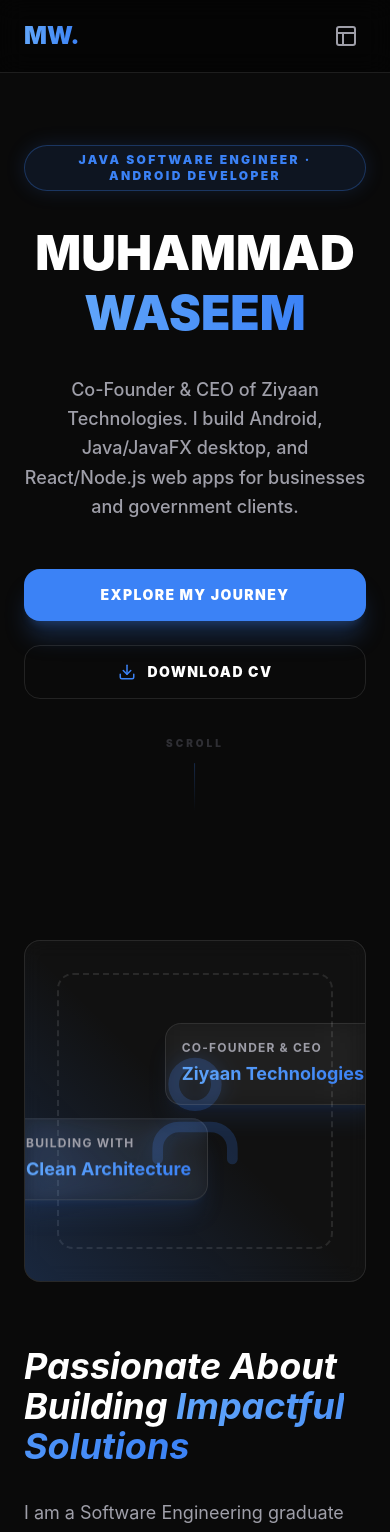
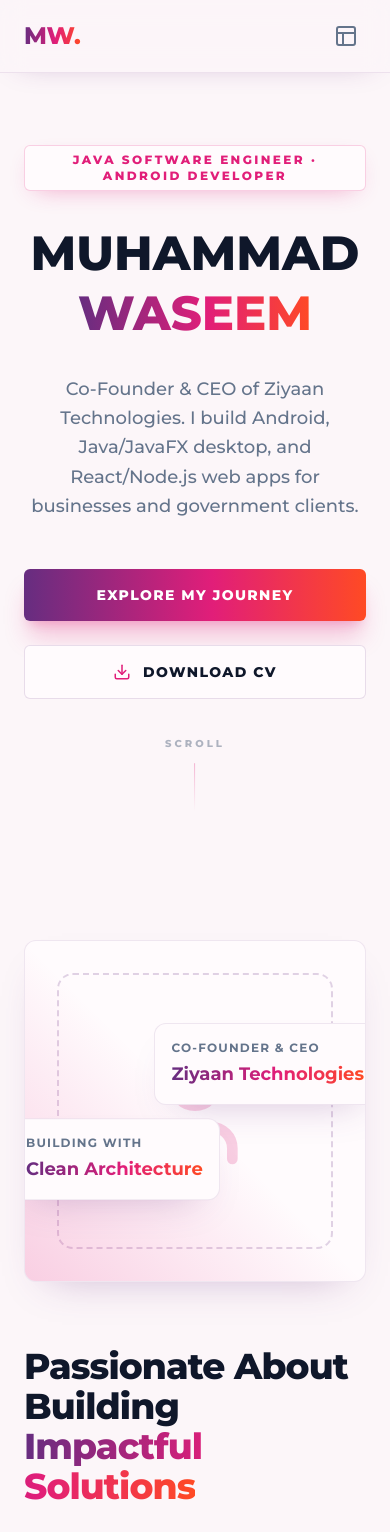
Before and after one commit to WaseemAyan/Portfolio, a React (Vite) app: page / in a window 390 px wide. Shown: the top 1532 px of the page. Built offline with nearby package versions, Linux system fonts and the light colour scheme.

Commit message:
Little little updates

```diff
--- a/index.html
+++ b/index.html
@@ -7,7 +7,7 @@
     <meta name="viewport" content="width=device-width, initial-scale=1.0" />
     <link rel="preconnect" href="https://fonts.googleapis.com" />
     <link rel="preconnect" href="https://fonts.gstatic.com" crossorigin />
-    <link href="https://fonts.googleapis.com/css2?family=Outfit:wght@800&display=swap" rel="stylesheet" />
+    <link href="https://fonts.googleapis.com/css2?family=Montserrat:wght@400;500;600;700;800&display=swap" rel="stylesheet" />
     <title>protfolio</title>
   </head>
   <body>
--- a/src/App.tsx
+++ b/src/App.tsx
@@ -10,11 +10,11 @@ import { Github, Linkedin, Mail, Download, Layout, Sparkles } from 'lucide-react
 
 function App() {
   return (
-    <div className="relative min-h-screen text-white bg-[#0a0a0a]">
+    <div className="relative min-h-screen text-ink bg-background">
       <StarField />
 
       {/* Navigation */}
-      <nav className="fixed top-0 left-0 right-0 z-50 flex items-center justify-between px-6 md:px-12 py-4 bg-black/50 backdrop-blur-md border-b border-white/10">
+      <nav className="fixed top-0 left-0 right-0 z-50 flex items-center justify-between px-6 md:px-12 py-4 bg-background/80 backdrop-blur-md border-b border-secondary/10 shadow-[0_8px_30px_-20px_rgba(102,45,128,0.4)]">
         <h1 className="text-2xl font-black text-gradient">MW.</h1>
         <div className="hidden md:flex gap-8 text-xs font-bold uppercase tracking-widest">
           <a href="#about" className="hover:text-primary transition-colors">About</a>
@@ -26,13 +26,18 @@ function App() {
             Say Hello <Sparkles size={12} />
           </a>
         </div>
-        <button className="md:hidden p-2 text-zinc-400">
+        <button className="md:hidden p-2 text-muted">
           <Layout size={24} />
         </button>
       </nav>
 
       {/* Hero Section */}
-      <section className="relative flex flex-col items-center justify-center min-h-screen px-6 text-center">
+      <section className="relative flex flex-col items-center justify-center min-h-screen px-6 text-center overflow-hidden">
+        <div aria-hidden className="pointer-events-none absolute inset-0 -z-10">
+          <div className="absolute -top-32 -left-40 w-[36rem] h-[36rem] rounded-full bg-primary/15 blur-3xl" />
+          <div className="absolute top-1/3 -right-40 w-[32rem] h-[32rem] rounded-full bg-secondary/15 blur-3xl" />
+          <div className="absolute -bottom-40 left-1/3 w-[28rem] h-[28rem] rounded-full bg-accent/10 blur-3xl" />
+        </div>
         <motion.div
           initial={{ opacity: 0, y: 30 }}
           animate={{ opacity: 1, y: 0 }}
@@ -43,7 +48,7 @@ function App() {
             initial={{ opacity: 0, scale: 0.8 }}
             animate={{ opacity: 1, scale: 1 }}
             transition={{ duration: 0.5, delay: 0.2 }}
-            className="inline-block px-5 py-1.5 mb-8 text-xs font-black tracking-[0.2em] uppercase border border-primary/30 bg-primary/10 text-primary rounded-full shadow-[0_0_20px_rgba(59,130,246,0.15)]"
+            className="inline-block px-5 py-1.5 mb-8 text-xs font-black tracking-[0.2em] uppercase border border-primary/20 bg-surface text-primary rounded-md shadow-[0_8px_24px_-12px_rgba(225,30,121,0.45)]"
           >
             Java Software Engineer · Android Developer
           </motion.div>
@@ -51,14 +56,14 @@ function App() {
             MUHAMMAD<br />
             <span className="text-gradient">WASEEM</span>
           </h1>
-          <p className="text-lg md:text-xl text-zinc-400 mb-12 max-w-2xl mx-auto leading-relaxed font-medium">
+          <p className="text-lg md:text-xl text-muted mb-12 max-w-2xl mx-auto leading-relaxed font-medium">
             Co-Founder &amp; CEO of Ziyaan Technologies. I build Android, Java/JavaFX desktop, and React/Node.js web apps for businesses and government clients.
           </p>
           <div className="flex flex-col sm:flex-row items-center justify-center gap-6">
-            <a href="#contact" className="w-full sm:w-auto px-10 py-4 font-black uppercase tracking-widest text-sm text-white bg-primary rounded-2xl hover:bg-secondary transition-all shadow-xl shadow-primary/25 hover:translate-y-[-2px]">
+            <a href="#contact" className="w-full sm:w-auto px-10 py-4 font-black uppercase tracking-widest text-sm text-white bg-brand rounded-md hover:brightness-110 transition-all shadow-xl shadow-primary/25 hover:translate-y-[-2px]">
               Explore My Journey
             </a>
-            <a href={`${import.meta.env.BASE_URL}Muhammad-Waseem-CV.pdf`} download className="w-full sm:w-auto flex items-center justify-center gap-3 px-10 py-4 font-black uppercase tracking-widest text-sm text-white border border-white/10 rounded-2xl hover:bg-white/5 transition-all text-center">
+            <a href={`${import.meta.env.BASE_URL}Muhammad-Waseem-CV.pdf`} download className="w-full sm:w-auto flex items-center justify-center gap-3 px-10 py-4 font-black uppercase tracking-widest text-sm text-ink bg-surface border border-secondary/15 rounded-md hover:border-primary/30 transition-all text-center">
               <Download size={18} className="text-primary shrink-0" />
               Download CV
             </a>
@@ -71,8 +76,8 @@ function App() {
           transition={{ duration: 3, repeat: Infinity }}
           className="absolute bottom-10 left-1/2 -translate-x-1/2 flex flex-col items-center gap-3"
         >
-          <span className="text-[10px] font-black uppercase tracking-[0.3em] text-zinc-600">Scroll</span>
-          <div className="w-[1px] h-12 bg-gradient-to-b from-primary/50 to-transparent" />
+          <span className="text-[10px] font-black uppercase tracking-[0.3em] text-muted">Scroll</span>
+          <div className="w-[1px] h-12 bg-gradient-to-b from-primary/60 to-transparent" />
         </motion.div>
       </section>
 
@@ -84,12 +89,12 @@ function App() {
       <Contact />
 
       {/* Footer */}
-      <footer className="py-12 px-6 border-t border-white/5 bg-zinc-950/50">
+      <footer className="py-12 px-6 bg-plum">
         <div className="max-w-6xl mx-auto flex items-center justify-center">
           <div className="flex items-center gap-6">
-            <a href="https://www.linkedin.com/in/muhammad-waseem-a5191038a/" className="text-zinc-500 hover:text-primary transition-colors" target="_blank" rel="noopener noreferrer"><Linkedin size={20} /></a>
-            <a href="https://github.com/WaseemAyan" className="text-zinc-500 hover:text-primary transition-colors" target="_blank" rel="noopener noreferrer"><Github size={20} /></a>
-            <a href="mailto:muhammadwaseem92123@gmail.com" className="text-zinc-500 hover:text-primary transition-colors"><Mail size={20} /></a>
+            <a href="https://www.linkedin.com/in/muhammad-waseem-a5191038a/" className="text-white/60 hover:text-primary transition-colors" target="_blank" rel="noopener noreferrer"><Linkedin size={20} /></a>
+            <a href="https://github.com/WaseemAyan" className="text-white/60 hover:text-primary transition-colors" target="_blank" rel="noopener noreferrer"><Github size={20} /></a>
+            <a href="mailto:muhammadwaseem92123@gmail.com" className="text-white/60 hover:text-primary transition-colors"><Mail size={20} /></a>
           </div>
         </div>
       </footer>
--- a/src/components/About.tsx
+++ b/src/components/About.tsx
@@ -14,7 +14,7 @@ export const About = () => {
                     >
                         <div className="aspect-square glass-card rounded-3xl p-8 relative overflow-hidden group">
                             <div className="absolute inset-0 bg-gradient-to-tr from-primary/20 via-transparent to-transparent group-hover:scale-110 transition-transform duration-700" />
-                            <div className="h-full w-full rounded-2xl border-2 border-dashed border-white/10 flex items-center justify-center">
+                            <div className="h-full w-full rounded-2xl border-2 border-dashed border-secondary/20 flex items-center justify-center">
                                 <User className="w-32 h-32 text-primary opacity-20" />
                             </div>
 
@@ -24,7 +24,7 @@ export const About = () => {
                                 transition={{ duration: 3, repeat: Infinity, delay: 0.5 }}
                                 className="absolute -right-4 top-1/4 glass-card p-4 border border-primary/20 shadow-xl shadow-primary/10"
                             >
-                                <p className="text-xs text-zinc-400 font-bold uppercase tracking-widest mb-1">Co-Founder &amp; CEO</p>
+                                <p className="text-xs text-muted font-bold uppercase tracking-widest mb-1">Co-Founder &amp; CEO</p>
                                 <p className="text-lg font-bold text-gradient">Ziyaan Technologies</p>
                             </motion.div>
 
@@ -33,7 +33,7 @@ export const About = () => {
                                 transition={{ duration: 4, repeat: Infinity }}
                                 className="absolute -left-4 bottom-1/4 glass-card p-4 border border-primary/20 shadow-xl shadow-primary/10"
                             >
-                                <p className="text-xs text-zinc-400 font-bold uppercase tracking-widest mb-1">Building with</p>
+                                <p className="text-xs text-muted font-bold uppercase tracking-widest mb-1">Building with</p>
                                 <p className="text-lg font-bold text-gradient">Clean Architecture</p>
                             </motion.div>
                         </div>
@@ -44,8 +44,8 @@ export const About = () => {
                         whileInView={{ opacity: 1, x: 0 }}
                         viewport={{ once: true }}
                     >
-                        <h2 className="text-4xl md:text-5xl font-bold mb-8 italic">Passionate About Building <span className="text-gradient">Impactful Solutions</span></h2>
-                        <p className="text-zinc-400 text-lg leading-relaxed mb-8">
+                        <h2 className="text-4xl md:text-5xl font-extrabold mb-8 tracking-tight">Passionate About Building <span className="text-gradient">Impactful Solutions</span></h2>
+                        <p className="text-muted text-lg leading-relaxed mb-8">
                             I am a Software Engineering graduate and Co-Founder &amp; CEO of Ziyaan Technologies, a software company building mobile, desktop, and web solutions for businesses and government institutions. I take products from requirements through design, development, and deployment — with Android apps published on Google Play and multiple government and business systems delivered to live clients.
                         </p>
                         <div className="space-y-6">
@@ -54,8 +54,8 @@ export const About = () => {
                                     <Rocket size={24} />
                                 </div>
                                 <div>
-                                    <h4 className="font-bold text-white mb-1">Goal-Driven</h4>
-                                    <p className="text-zinc-400 text-sm">Committed to delivering projects from planning to deployment with full ownership.</p>
+                                    <h4 className="font-bold text-ink mb-1">Goal-Driven</h4>
+                                    <p className="text-muted text-sm">Committed to delivering projects from planning to deployment with full ownership.</p>
                                 </div>
                             </div>
                             <div className="flex gap-4">
@@ -63,8 +63,8 @@ export const About = () => {
                                     <Target size={24} />
                                 </div>
                                 <div>
-                                    <h4 className="font-bold text-white mb-1">Problem Solver</h4>
-                                    <p className="text-zinc-400 text-sm">Focused on solving real workflow problems with practical, user-friendly software.</p>
+                                    <h4 className="font-bold text-ink mb-1">Problem Solver</h4>
+                                    <p className="text-muted text-sm">Focused on solving real workflow problems with practical, user-friendly software.</p>
                                 </div>
                             </div>
                         </div>
--- a/src/components/Skills.tsx
+++ b/src/components/Skills.tsx
@@ -35,7 +35,7 @@ export const Skills = () => {
                     className="text-center mb-16"
                 >
                     <h2 className="text-4xl md:text-5xl font-bold mb-4">Skill <span className="text-gradient">Arsenal</span></h2>
-                    <div className="h-1 w-20 bg-primary mx-auto rounded-full" />
+                    <div className="h-1 w-20 bg-brand mx-auto rounded-full" />
                 </motion.div>
 
                 <div className="grid grid-cols-1 md:grid-cols-2 lg:grid-cols-4 gap-6">
@@ -46,7 +46,7 @@ export const Skills = () => {
                             whileInView={{ opacity: 1, y: 0 }}
                             viewport={{ once: true }}
                             transition={{ delay: idx * 0.1 }}
-                            className="glass-card p-6 border-white/5 hover:border-primary/20 transition-all group"
+                            className="glass-card p-6 border-secondary/10 hover:border-primary/20 transition-all group"
                         >
                             <div className="p-3 bg-primary/5 rounded-xl border border-primary/10 w-fit mb-6 group-hover:bg-primary/10 transition-colors">
                                 {cat.icon}
@@ -54,7 +54,7 @@ export const Skills = () => {
                             <h3 className="font-bold text-lg mb-4">{cat.title}</h3>
                             <div className="flex flex-wrap gap-2">
                                 {cat.skills.map((skill, i) => (
-                                    <span key={i} className="text-xs font-medium px-3 py-1.5 rounded-full bg-white/5 border border-white/5 hover:bg-white/10 transition-colors">
+                                    <span key={i} className="text-xs font-medium px-3 py-1.5 rounded-full bg-secondary/[0.05] border border-secondary/10 hover:bg-primary/10 transition-colors">
                                         {skill}
                                     </span>
                                 ))}
--- a/src/components/StarField.tsx
+++ b/src/components/StarField.tsx
@@ -20,8 +20,8 @@ const Stars = (props: any) => {
             <Points ref={ref} positions={sphere} stride={3} frustumCulled {...props}>
                 <PointMaterial
                     transparent
-                    color="#3b82f6"
-                    size={0.002}
+                    color="#e11e79"
+                    size={0.0025}
                     sizeAttenuation={true}
                     depthWrite={false}
                 />
--- a/src/index.css
+++ b/src/index.css
@@ -1,36 +1,52 @@
 @import "tailwindcss";
 
 @theme {
-  --color-background: #0a0a0a;
-  --color-foreground: #ffffff;
-  --color-primary: #3b82f6;
-  --color-secondary: #1d4ed8;
-  --color-accent: #60a5fa;
+  --color-background: #fcf6f9;
+  --color-surface: #fffbfd;
+  --color-foreground: #0f172a;
+  --color-ink: #0f172a;
+  --color-muted: #64748b;
+  --color-primary: #e11e79;
+  --color-secondary: #662d80;
+  --color-accent: #ff4a24;
+  --color-plum: #170d20;
 
   --animate-pulse-slow: pulse 4s cubic-bezier(0.4, 0, 0.6, 1) infinite;
 }
 
 :root {
-  --background: 10 10 10;
-  --foreground: 255 255 255;
+  --background: 252 246 249;
+  --foreground: 15 23 42;
 }
 
 body {
   background-color: var(--color-background);
   color: var(--color-foreground);
-  font-family: 'Inter', system-ui, -apple-system, sans-serif;
+  font-family: 'Montserrat', 'Segoe UI', system-ui, -apple-system, sans-serif;
   overflow-x: hidden;
 }
 
 .glass-card {
-  background: rgba(255, 255, 255, 0.03);
-  backdrop-filter: blur(10px);
-  border: 1px solid rgba(255, 255, 255, 0.1);
-  border-radius: 1rem;
+  background: var(--color-surface);
+  border: 1px solid rgba(102, 45, 128, 0.1);
+  border-radius: 0.75rem;
+  box-shadow: 0 18px 40px -24px rgba(102, 45, 128, 0.35);
+}
+
+/* Brand gradient: purple -> magenta -> orange */
+.bg-brand {
+  background-image: linear-gradient(90deg, #662d80, #e11e79 55%, #ff4a24);
+}
+
+/* Lighter variant for dark plum sections */
+.text-gradient-light {
+  background: linear-gradient(90deg, #d27be6, #ff4f9a 55%, #ff7a45);
+  -webkit-background-clip: text;
+  -webkit-text-fill-color: transparent;
 }
 
 .text-gradient {
-  background: linear-gradient(to right, #60a5fa, #3b82f6);
+  background: linear-gradient(90deg, #662d80, #e11e79 55%, #ff4a24);
   -webkit-background-clip: text;
   -webkit-text-fill-color: transparent;
 }
@@ -41,29 +57,25 @@ body {
 }
 
 ::-webkit-scrollbar-track {
-  background: #0a0a0a;
+  background: #fcf6f9;
 }
 
 ::-webkit-scrollbar-thumb {
-  background: #262626;
+  background: #d9b8cc;
   border-radius: 4px;
 }
 
 ::-webkit-scrollbar-thumb:hover {
-  background: #404040;
+  background: #b9799d;
 }
 /* Client logo marquee */
-.font-outfit {
-  font-family: 'Outfit', 'Inter', system-ui, sans-serif;
-}
-
 .logo-marquee {
   mask-image: linear-gradient(to right, transparent, #000 4%, #000 96%, transparent);
 }
 
 .logo-tile {
-  border: 6px solid #d5dbee;
-  box-shadow: 0 14px 30px -8px rgba(15, 23, 60, 0.28);
+  border: 6px solid rgba(255, 255, 255, 0.08);
+  box-shadow: 0 14px 34px -10px rgba(225, 30, 121, 0.35);
 }
 
 .logo-track {
```
Also changed, not shown: src/components/Clients.tsx (+8 -6 lines), src/components/Contact.tsx (+19 -19 lines), src/components/Experience.tsx (+5 -5 lines), src/components/Projects.tsx (+15 -14 lines).
